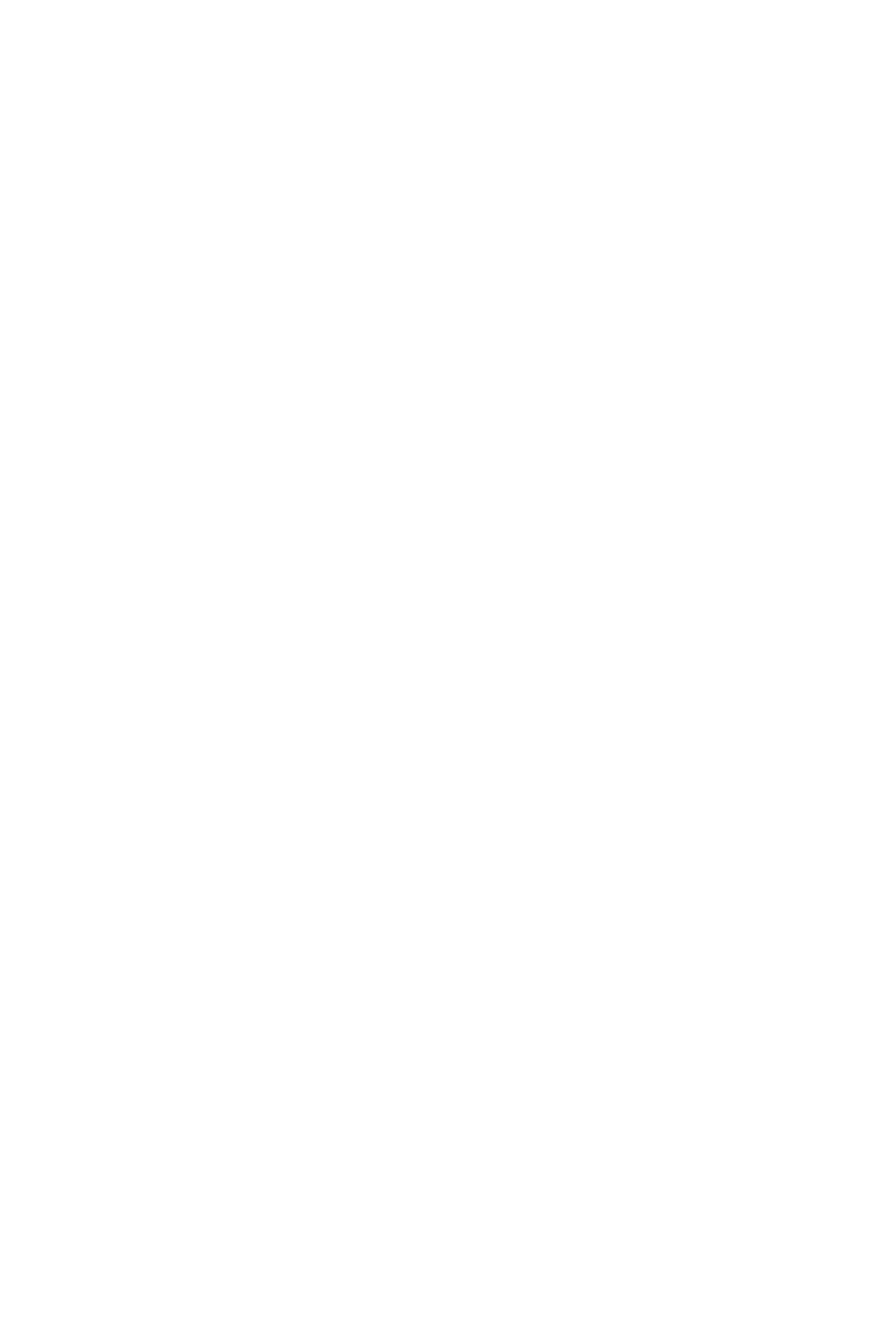
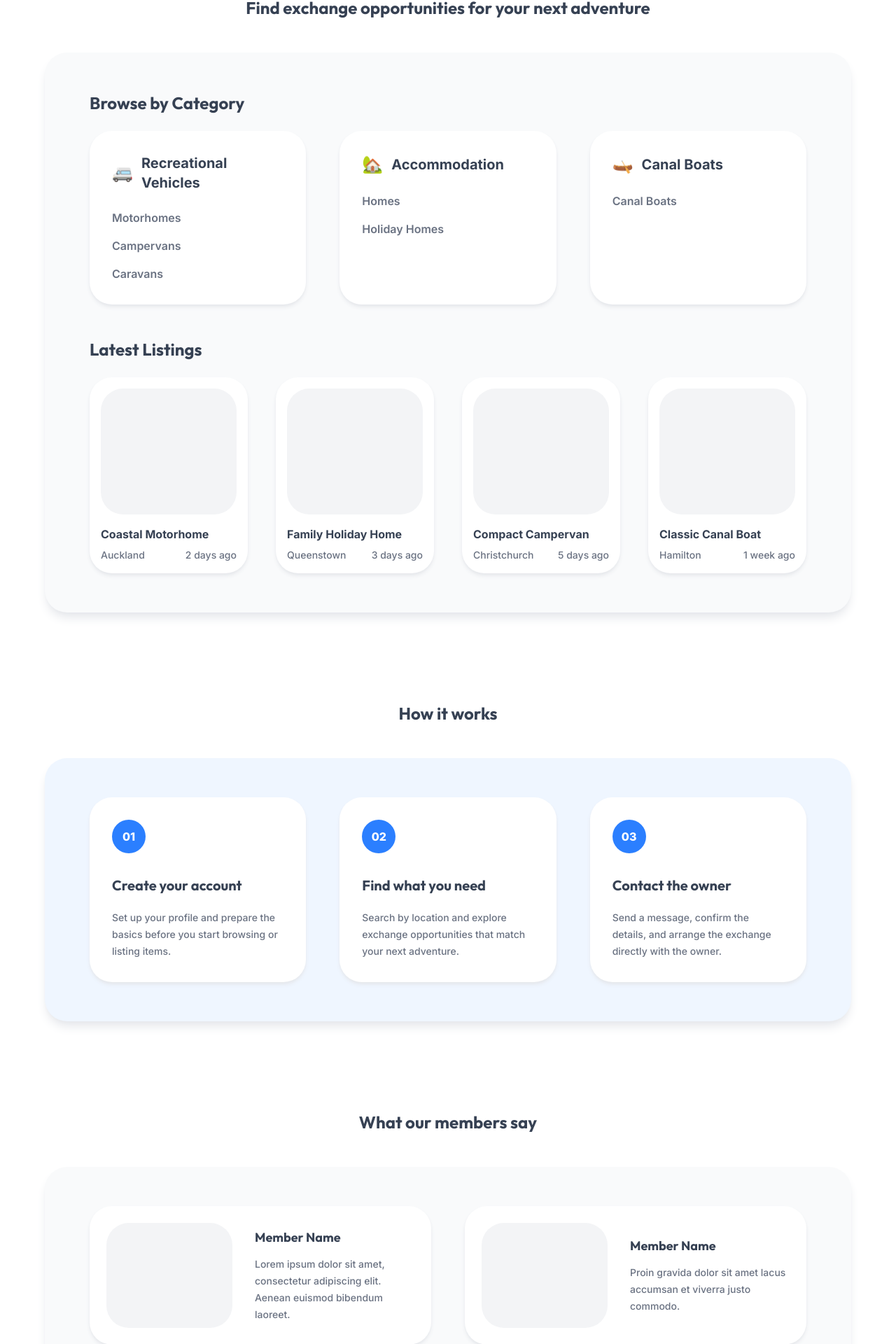
Before and after one commit to jwqiu/MotorHome, a React (Vite) app in the folder Frontend/: page / in a window 1280 px wide. Shown: the part 717-2637 px from the top of the page at 70% size. Before the commit the page ends 800 px from the top, so only its background shows below. Built offline with nearby package versions, Linux system fonts and the light colour scheme.

Commit message:
The initial home page is now ready.

```diff
--- /dev/null
+++ b/Frontend/src/components/home/BrowseListingsSection.tsx
@@ -0,0 +1,114 @@
+const categoryGroups = [
+  {
+    icon: '🚐',
+    title: 'Recreational Vehicles',
+    items: ['Motorhomes', 'Campervans', 'Caravans'],
+  },
+  {
+    icon: '🏡',
+    title: 'Accommodation',
+    items: ['Homes', 'Holiday Homes'],
+  },
+  {
+    icon: '🛶',
+    title: 'Canal Boats',
+    items: ['Canal Boats'],
+  },
+]
+
+const latestListings = [
+  {
+    title: 'Coastal Motorhome',
+    location: 'Auckland',
+    postedAt: '2 days ago',
+  },
+  {
+    title: 'Family Holiday Home',
+    location: 'Queenstown',
+    postedAt: '3 days ago',
+  },
+  {
+    title: 'Compact Campervan',
+    location: 'Christchurch',
+    postedAt: '5 days ago',
+  },
+  {
+    title: 'Classic Canal Boat',
+    location: 'Hamilton',
+    postedAt: '1 week ago',
+  },
+]
+
+function BrowseListingsSection() {
+  return (
+    <section className="w-full bg-white px-16 py-16 mb-16" aria-labelledby="browse-listings-title">
+      <h2
+        id="browse-listings-title"
+        className="font-outfit mb-12 text-center text-2xl font-bold text-gray-700"
+      >
+        Find exchange opportunities for your next adventure
+      </h2>
+
+      <div className="rounded-4xl bg-gray-50 px-16 py-14 shadow-lg shadow-gray-200">
+        <div className="mb-12">
+          <h3 className="font-outfit mb-6 text-2xl font-bold text-gray-700">
+            Browse by Category
+          </h3>
+
+          <div className="grid grid-cols-3 gap-12">
+            {categoryGroups.map((group) => (
+              <article
+                className="rounded-4xl bg-white p-8 shadow-md shadow-gray-200 transition-transform duration-200 hover:scale-105"
+                key={group.title}
+              >
+                <h4 className="mb-6 flex items-center gap-3 text-xl font-bold text-gray-700">
+                  <span className="text-2xl" aria-hidden="true">
+                    {group.icon}
+                  </span>
+                  <span>{group.title}</span>
+                </h4>
+
+                <ul className="m-0 list-none space-y-4 p-0">
+                  {group.items.map((item) => (
+                    <li key={item}>
+                      <a
+                        className="inline-flex font-semibold text-gray-500 no-underline transition-colors duration-200 hover:text-blue-500"
+                        href="/listings"
+                      >
+                        {item}
+                      </a>
+                    </li>
+                  ))}
+                </ul>
+              </article>
+            ))}
+          </div>
+        </div>
+
+        <div>
+          <h3 className="font-outfit mb-6 text-2xl font-bold text-gray-700">
+            Latest Listings
+          </h3>
+
+          <div className="grid grid-cols-4 gap-10">
+            {latestListings.map((listing) => (
+              <article
+                className="rounded-4xl bg-white p-4 shadow-md shadow-gray-200 transition-transform duration-200 hover:scale-105"
+                key={listing.title}
+              >
+                <div className="mb-4 h-[180px] rounded-4xl bg-gray-100" aria-hidden="true" />
+                <h4 className="mb-2 text-base font-bold text-gray-700">{listing.title}</h4>
+                <div className="flex items-center justify-between text-sm font-medium text-gray-500">
+                  <span>{listing.location}</span>
+                  <span>{listing.postedAt}</span>
+                </div>
+              </article>
+            ))}
+          </div>
+        </div>
+      </div>
+    </section>
+  )
+}
+
+export default BrowseListingsSection
--- a/Frontend/src/components/home/HeroSearchSection.tsx
+++ b/Frontend/src/components/home/HeroSearchSection.tsx
@@ -28,7 +28,7 @@ function HeroSearchSection() {
         >
           <label className="flex flex-1 h-[38px] min-w-0 items-center  ">
             <input
-              className="w-full min-w-0 text-center border-0 bg-transparent text-md text-gray-600 outline-0 placeholder:text-gray-300"
+              className="w-full min-w-0 pl-20 text-center border-0 bg-transparent text-md text-gray-600 outline-0 placeholder:text-gray-300"
               type="text"
               placeholder="Where are you going?"
             />
--- /dev/null
+++ b/Frontend/src/components/home/HomeCtaSection.tsx
@@ -0,0 +1,30 @@
+function HomeCtaSection() {
+  return (
+    <section className="w-full px-16 pb-16" aria-labelledby="home-cta-title">
+      <h2
+        id="home-cta-title"
+        className="font-outfit mb-8 text-center text-2xl font-bold text-gray-700"
+      >
+        Ready to start your next adventure?
+      </h2>
+
+        <div className="flex items-center justify-center gap-8">
+          <a
+            className="inline-flex min-h-[42px] min-w-[150px] items-center justify-center rounded-4xl border border-gray-300 bg-white px-8 text-sm font-extrabold text-gray-600 no-underline transition-transform duration-200 hover:scale-110 hover:text-blue-500"
+            href="/listings"
+          >
+            Discover Listings
+          </a>
+
+          <a
+            className="inline-flex min-h-[42px] min-w-[150px] items-center justify-center rounded-4xl bg-blue-500 px-8 text-sm font-extrabold text-white no-underline transition-transform duration-200 hover:scale-110 hover:bg-blue-600"
+            href="/sign-up"
+          >
+            Sign Up
+          </a>
+        </div>
+    </section>
+  )
+}
+
+export default HomeCtaSection
--- /dev/null
+++ b/Frontend/src/components/home/HowItWorksSection.tsx
@@ -0,0 +1,58 @@
+const steps = [
+  {
+    number: '01',
+    title: 'Create your account',
+    description:
+      'Set up your profile and prepare the basics before you start browsing or listing items.',
+  },
+  {
+    number: '02',
+    title: 'Find what you need',
+    description:
+      'Search by location and explore exchange opportunities that match your next adventure.',
+  },
+  {
+    number: '03',
+    title: 'Contact the owner',
+    description:
+      'Send a message, confirm the details, and arrange the exchange directly with the owner.',
+  },
+]
+
+function HowItWorksSection() {
+  return (
+    <section className="w-full px-16 mb-16" aria-labelledby="how-it-works-title">
+      <h2
+        id="how-it-works-title"
+        className="font-outfit mb-12 text-center text-2xl font-bold text-gray-700"
+      >
+        How it works
+      </h2>
+
+      <div className="rounded-4xl bg-blue-50 px-16 py-14 shadow-lg shadow-gray-200">
+        <div className="grid grid-cols-3 gap-12">
+          {steps.map((step) => (
+            <article
+              className="rounded-4xl bg-white p-8 shadow-md shadow-gray-200 transition-transform duration-200 hover:scale-105"
+              key={step.number}
+            >
+              <div className="mb-8 inline-flex h-12 w-12 items-center justify-center rounded-4xl bg-blue-500 text-base font-extrabold text-white">
+                {step.number}
+              </div>
+
+              <h3 className="font-outfit mb-5 text-xl font-bold text-gray-700">
+                {step.title}
+              </h3>
+
+              <p className="m-0 text-sm font-medium leading-6 text-gray-500">
+                {step.description}
+              </p>
+            </article>
+          ))}
+        </div>
+      </div>
+    </section>
+  )
+}
+
+export default HowItWorksSection
--- /dev/null
+++ b/Frontend/src/components/home/MemberStoriesSection.tsx
@@ -0,0 +1,60 @@
+const memberStories = [
+  {
+    name: 'Member Name',
+    quote:
+      'Lorem ipsum dolor sit amet, consectetur adipiscing elit. Aenean euismod bibendum laoreet.',
+  },
+  {
+    name: 'Member Name',
+    quote:
+      'Proin gravida dolor sit amet lacus accumsan et viverra justo commodo.',
+  },
+  {
+    name: 'Member Name',
+    quote:
+      'Sociis natoque penatibus et magnis dis parturient montes, nascetur ridiculus mus.',
+  },
+  {
+    name: 'Member Name',
+    quote:
+      'Nam fermentum, nulla luctus pharetra vulputate, felis tellus mollis orci.',
+  },
+]
+
+function MemberStoriesSection() {
+  return (
+    <section className="w-full px-16 py-16 mb-16" aria-labelledby="member-stories-title">
+      <h2
+        id="member-stories-title"
+        className="font-outfit mb-12 text-center text-2xl font-bold text-gray-700"
+      >
+        What our members say
+      </h2>
+
+      <div className="rounded-4xl bg-gray-50 px-16 py-14 shadow-lg shadow-gray-200">
+        <div className="grid grid-cols-2 gap-12">
+          {memberStories.map((story, index) => (
+            <article
+              className="grid grid-cols-[180px_1fr] gap-8 rounded-4xl bg-white p-6 shadow-md shadow-gray-200 transition-transform duration-200 hover:scale-105"
+              key={`${story.name}-${index}`}
+            >
+              <div className="h-[150px] rounded-4xl bg-gray-100" aria-hidden="true" />
+
+              <div className="flex flex-col justify-center">
+                <h3 className="font-outfit mb-3 text-lg font-bold text-gray-700">
+                  {story.name}
+                </h3>
+
+                <p className="m-0 text-sm font-medium leading-6 text-gray-500">
+                  {story.quote}
+                </p>
+              </div>
+            </article>
+          ))}
+        </div>
+      </div>
+    </section>
+  )
+}
+
+export default MemberStoriesSection
--- a/Frontend/src/pages/HomePage.tsx
+++ b/Frontend/src/pages/HomePage.tsx
@@ -1,4 +1,8 @@
+import HomeCtaSection from '../components/home/HomeCtaSection'
+import BrowseListingsSection from '../components/home/BrowseListingsSection'
 import HeroSearchSection from '../components/home/HeroSearchSection'
+import HowItWorksSection from '../components/home/HowItWorksSection'
+import MemberStoriesSection from '../components/home/MemberStoriesSection'
 import Navbar from '../components/layout/Navbar'
 
 function HomePage() {
@@ -8,6 +12,10 @@ function HomePage() {
         <Navbar />
         <HeroSearchSection />
       </div>
+      <BrowseListingsSection />
+      <HowItWorksSection />
+      <MemberStoriesSection />
+      <HomeCtaSection />
     </main>
   )
 }
```
Also changed, not shown: Frontend/src/components/layout/Navbar.tsx (+36 -7 lines).
